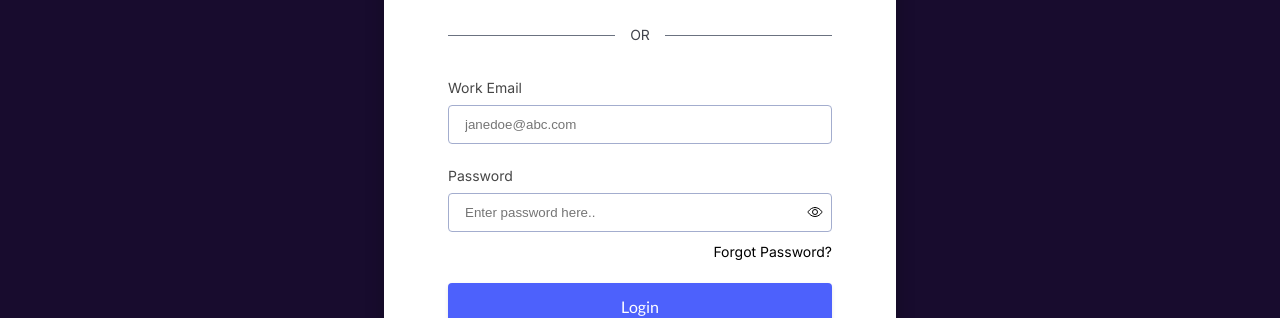
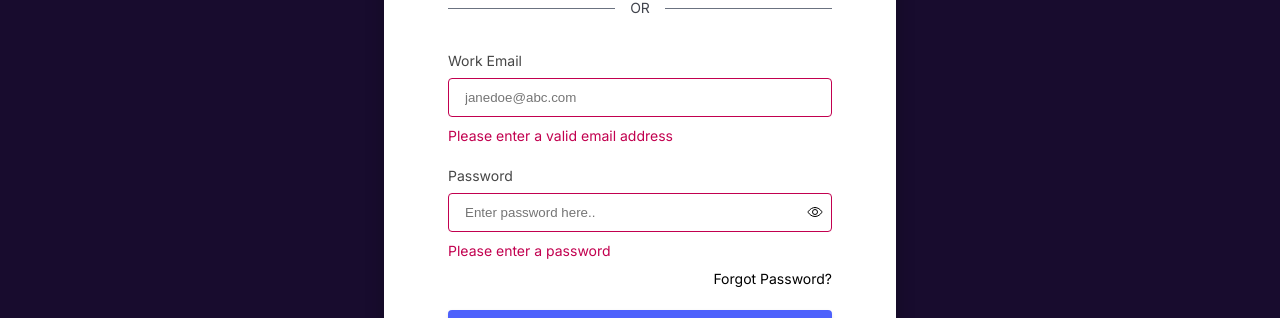
Before and after one commit to kamal0620040/docsumo-login-screen, a React (Vite) app: page /login in a window 1280 px wide. Both pictures are taken after a click on the button "Login". Shown: the part 266-584 px from the top of the page. Built offline with nearby package versions, Linux system fonts and the light colour scheme.

Commit message:
Handel Input field validation

```diff
--- a/src/components/Button/button.scss
+++ b/src/components/Button/button.scss
@@ -12,4 +12,8 @@
     padding: 14px 15px;
     height: 48px;
     border: 0px;
+
+    &:hover{
+        background-color: #344bfc;
+    }
 }
--- /dev/null
+++ b/src/components/Information/Information.jsx
@@ -0,0 +1,14 @@
+import React from "react";
+import './information.scss';
+
+class Information extends React.Component{
+    render() {
+        const {text, type} = this.props;
+
+        return (
+             <div className={`information ${type === 'validation-error' ? 'validationError' : ''}`}>{text}</div>
+        );
+    }
+}
+
+export default Information;
--- /dev/null
+++ b/src/components/Information/information.scss
@@ -0,0 +1,6 @@
+@use '../../variable.scss' as *;
+
+.information{
+    color: $error-red;
+    font-size: 14px;
+}
--- a/src/components/Input/Input.jsx
+++ b/src/components/Input/Input.jsx
@@ -5,7 +5,7 @@ import './input.scss';
 
 class Input extends React.Component {
     render(){
-        const { inputType, title, placeholder, handleChange, hidePassword, value, togglePasswordVisibility } = this.props;
+        const { inputType, title, placeholder, handleChange, hidePassword, value, togglePasswordVisibility, validationMessage } = this.props;
 
         return(
             <div className="input">
@@ -14,10 +14,10 @@ class Input extends React.Component {
                     inputType === 'password' ? (
                         <div className="input__container">
                             <span className="input__icon" onClick={togglePasswordVisibility}>{hidePassword ? <IoEyeOutline /> : <FaRegEyeSlash />}</span>
-                            <input className="input__box" value={value} type={hidePassword ? 'password' : 'text'} placeholder={placeholder} onChange={handleChange} />
+                            <input className={`input__box ${validationMessage ? 'input__box--red' : ''}`} value={value} type={hidePassword ? 'password' : 'text'} placeholder={placeholder} onChange={handleChange} />
                         </div>
                     ) : (
-                        <input className="input__box" value={value} type={inputType} placeholder={placeholder} onChange={handleChange} />
+                        <input className={`input__box ${validationMessage ? 'input__box--red' : ''}`} value={value} type={inputType} placeholder={placeholder} onChange={handleChange} />
                     )
                 }
             </div>
--- a/src/components/Input/input.scss
+++ b/src/components/Input/input.scss
@@ -24,6 +24,14 @@
             outline: none;
             border: 1px solid black;
         }
+
+        &--red{
+            border: 1px solid $error-red;
+
+            &:hover{
+                border: 1px solid $error-red;
+            }
+        }
     }
 
     &__container{
--- a/src/components/index.js
+++ b/src/components/index.js
@@ -3,5 +3,6 @@ import Card from "./Card/Card";
 import Divider from "./Divider/Divider";
 import Input from "./Input/Input";
 import Link from "./Link/Link";
+import Information from "./Information/Information";
 
-export {Link, Input, Divider, Card, Button};
+export {Link, Input, Divider, Card, Button, Information};
--- a/src/pages/Login/login.jsx
+++ b/src/pages/Login/login.jsx
@@ -1,22 +1,61 @@
 import React from "react";
 import './login.scss';
-import {Input, Link, Card, Divider, Button} from '../../components';
+import {Input, Link, Card, Divider, Button, Information} from '../../components';
 import { FcGoogle } from "react-icons/fc";
 import { mirosoft, logo } from "../../assets";
+import { validateEmail } from "../../utils";
 
 class Login extends React.Component {
     constructor(props){
         super(props);
         this.state = {
-            hidePassword: true
+            hidePassword: true,
+            inputDetail: {
+                email: '',
+                password: ''
+            },
+            validationMessage: {
+                email: '',
+                password: ''
+            }
         }
         this.togglePasswordVisibility = this.togglePasswordVisibility.bind(this);
+        this.handleValidation = this.handleValidation.bind(this);
+        this.loginHandler = this.loginHandler.bind(this);
     }
 
     togglePasswordVisibility(){
         this.setState({
             hidePassword: !this.state.hidePassword
         });
+    }
+
+    handleValidation(attribute, value){
+        if(attribute === 'email') {
+            if(validateEmail(value)){
+                this.setState({ validationMessage: { ...this.state.validationMessage, email: '' }});
+            } else {
+                this.setState({ validationMessage: { ...this.state.validationMessage, email: 'Please enter a valid email address'}});
+            }
+        } else if(attribute === 'password'){
+            if(value.length > 0){
+                this.setState({ validationMessage: { ...this.state.validationMessage, password: '' }});
+            }
+        }
+    }
+
+    loginHandler(){
+        if(this.state.inputDetail.email === '' && this.state.inputDetail.password === ''){
+            this.setState({ validationMessage: { email: 'Please enter a valid email address', password: 'Please enter a password'}});
+        } else if(this.state.inputDetail.email === ''){
+            this.setState({ validationMessage: { ...this.state.validationMessage ,email: 'Please enter a valid email address'}});
+        } else if(this.state.inputDetail.password === ''){
+            this.setState({ validationMessage: { ...this.state.validationMessage ,password: 'Please enter a password'}});
+        } else{
+            if(this.state.validationMessage.email === '' && this.state.validationMessage.password === ''){
+                console.log('Proceed to login.');
+            }
+        }
     }
 
     render() {
@@ -41,8 +80,10 @@ class Login extends React.Component {
                         </div>
 
                         <div className="login__inputs">
-                            <Input inputType="email" title="Work Email" placeholder="janedoe@abc.com" handleChange={()=>{}} />
-                            <Input inputType="password" title="Password" placeholder="Enter password here.." handleChange={()=>{}} hidePassword={this.state.hidePassword} togglePasswordVisibility={this.togglePasswordVisibility} />
+                            <Input inputType="email" value={this.state.inputDetail.email} title="Work Email" placeholder="janedoe@abc.com" handleChange={(e)=>{ this.setState({ inputDetail: {...this.state.inputDetail, email: e.target.value}}); this.handleValidation('email', e.target.value);}} validationMessage={this.state.validationMessage.email} />
+                            {this.state.validationMessage.email !== '' && <Information text={this.state.validationMessage.email} type="validation-error" />}
+                            <Input inputType="password" value={this.state.inputDetail.password} title="Password" placeholder="Enter password here.." handleChange={(e)=>{this.setState({ inputDetail: {...this.state.inputDetail, password: e.target.value}}); this.handleValidation('password', e.target.value);}} hidePassword={this.state.hidePassword} validationMessage={this.state.validationMessage.password} togglePasswordVisibility={this.togglePasswordVisibility} />
+                            {this.state.validationMessage.password !== '' && <Information text={this.state.validationMessage.password} type="validation-error" />}
                         </div>
 
                         <div className="login__password">
@@ -50,7 +91,7 @@ class Login extends React.Component {
                         </div>
 
                         <div className="login__button">
-                            <Button btnName="Login" />
+                            <Button btnName="Login" handleClick={this.loginHandler} />
                         </div>
 
                         <div className="login__footer">
--- /dev/null
+++ b/src/utils/index.js
@@ -0,0 +1,3 @@
+import validateEmail from "./validateEmail";
+
+export { validateEmail };
--- /dev/null
+++ b/src/utils/validateEmail.js
@@ -0,0 +1,7 @@
+const validateEmail = (email) => String(email)
+  .toLowerCase()
+  .match(
+    /^(([^<>()[\]\\.,;:\s@"]+(\.[^<>()[\]\\.,;:\s@"]+)*)|(".+"))@((\[[0-9]{1,3}\.[0-9]{1,3}\.[0-9]{1,3}\.[0-9]{1,3}\])|(([a-zA-Z\-0-9]+\.)+[a-zA-Z]{2,}))$/,
+  );
+
+export default validateEmail;
--- a/src/variable.scss
+++ b/src/variable.scss
@@ -5,3 +5,4 @@ $faint-grey: #6b7280;
 $link-blue: #4d61fc;
 $hover-color: #344bfc;
 $input-border: #a3adce;
+$error-red: #c2004f;
```
